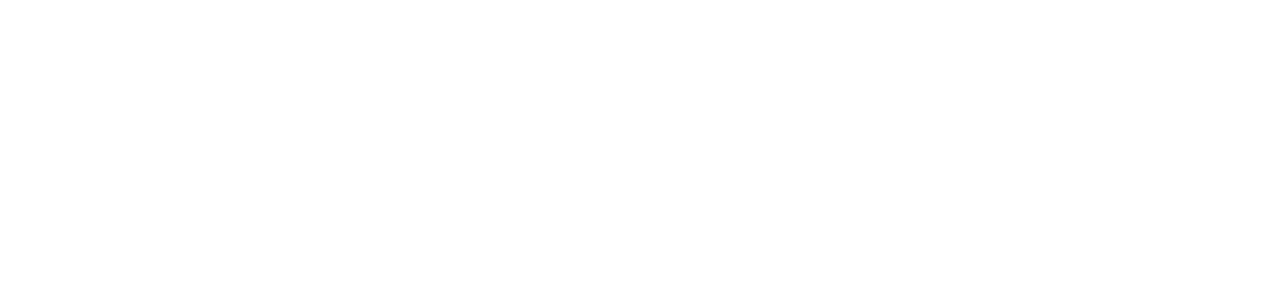
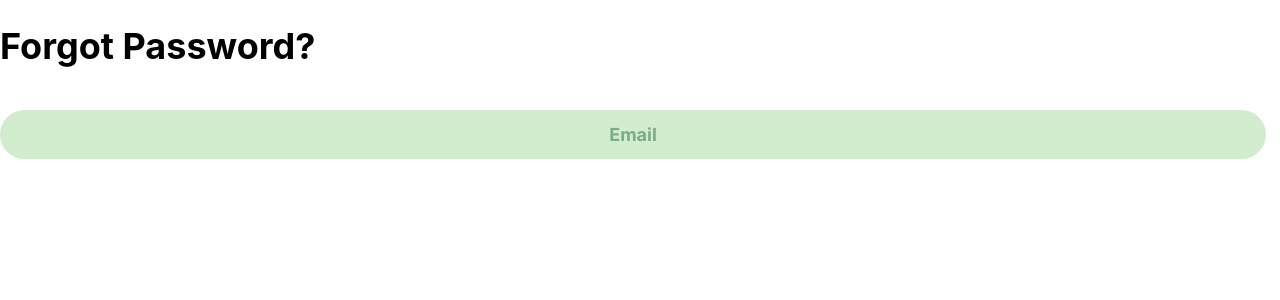
Before and after one commit to InvestMint-Dev/InvestMint-UI, a React (Create React App) app: page /#/forgot-password in a window 1280 px wide. Before the commit this address had no page. Shown: the top 300 px of the page. Built offline with nearby package versions, Linux system fonts and the light colour scheme.

Commit message:
setting up forgot password page

```diff
--- a/src/App.js
+++ b/src/App.js
@@ -14,6 +14,7 @@ import { LoadingPage } from './pages/loading-page/loading-page';
 
 import { ProgressProvider } from './context/ProgressContext'; // Import the context provider
 import { useProgress } from './context/ProgressContext';
+import { ForgotPasswordPage } from './pages/forgot-password-page/forgot-password-page';
 
 const ProtectedRoute = ({ children }) => {
   const { isAuthenticated } = useProgress();
@@ -37,6 +38,7 @@ const App = () => {
           <Route path="/create-account-4" element={<CreateAccountPage4 />} />
 
           <Route path="/cash-calculator" element={<CashCalculator />} />
+          <Route path="/forgot-password" element={<ForgotPasswordPage />} />
 
           <Route
             path="/dashboard"
--- /dev/null
+++ b/src/pages/forgot-password-page/forgot-password-page.js
@@ -0,0 +1,13 @@
+import './forgot-password-page.css';
+
+export const ForgotPasswordPage = () => {
+    return (
+        <div className="forgot-password-container">
+            <h1>
+                Forgot Password?
+            </h1>
+
+            <textarea className="form-textarea" placeholder="Email"></textarea>
+        </div>
+    );
+}
--- a/src/pages/log-in-page/log-in-page.js
+++ b/src/pages/log-in-page/log-in-page.js
@@ -86,6 +86,10 @@ export const LogInPage = ({ onLogin }) => {
         navigate('/create-account-1');
     }
 
+    const handleForgotPasswordClick = () => {
+        navigate('/forgot-password');
+    }
+
     return (
         <div className={`fade-in ${fadeIn ? 'visible' : ''}`}>
             <img className='logo-display' src={bigLeafLogo} alt="InvestMint Logo" />
@@ -129,7 +133,7 @@ export const LogInPage = ({ onLogin }) => {
                     <div className="form-option-1-container">
                         <input className="form-checkbox" type="checkbox" id="rememberUser" name="rememberUser" value="rememberUser" />
                         <span className="form-label">Remember Me</span>
-                        <a href="" className="form-link">Forgot password?</a>
+                        <a onClick={handleForgotPasswordClick} className="form-link">Forgot password?</a>
                     </div>
 
                     <button type="submit" onClick={handleSubmit} className='form-submit-button'>
```
Also changed, not shown: src/pages/forgot-password-page/forgot-password-page.css (added).
